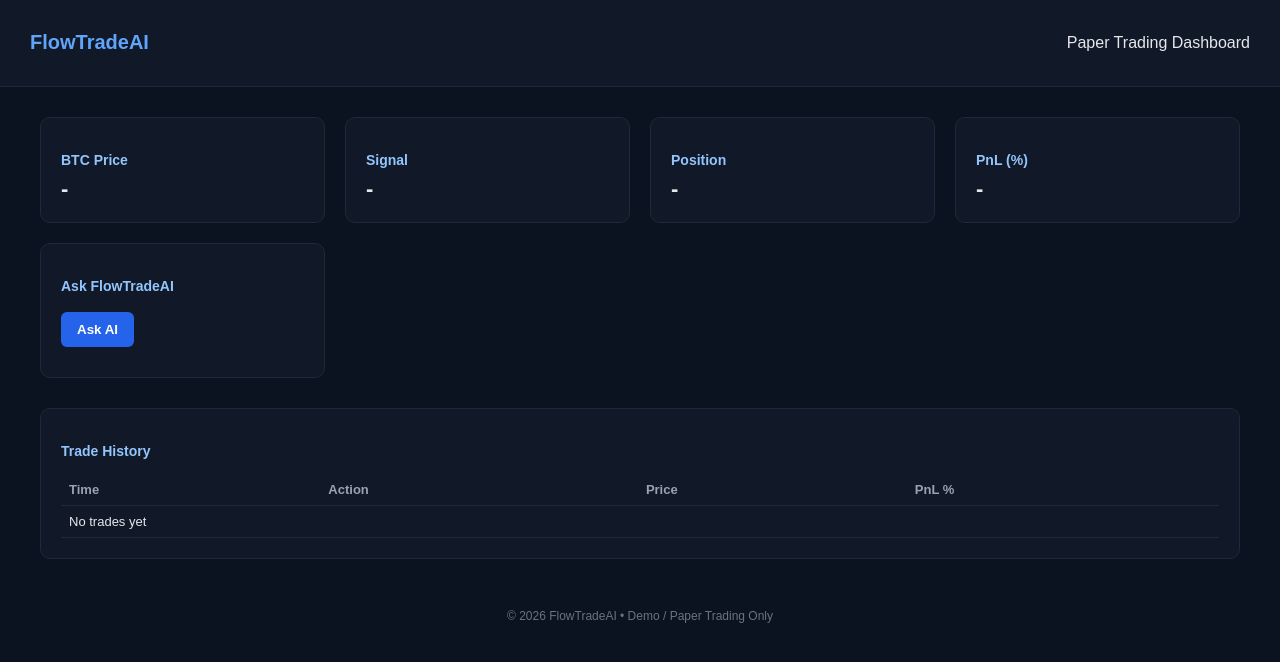
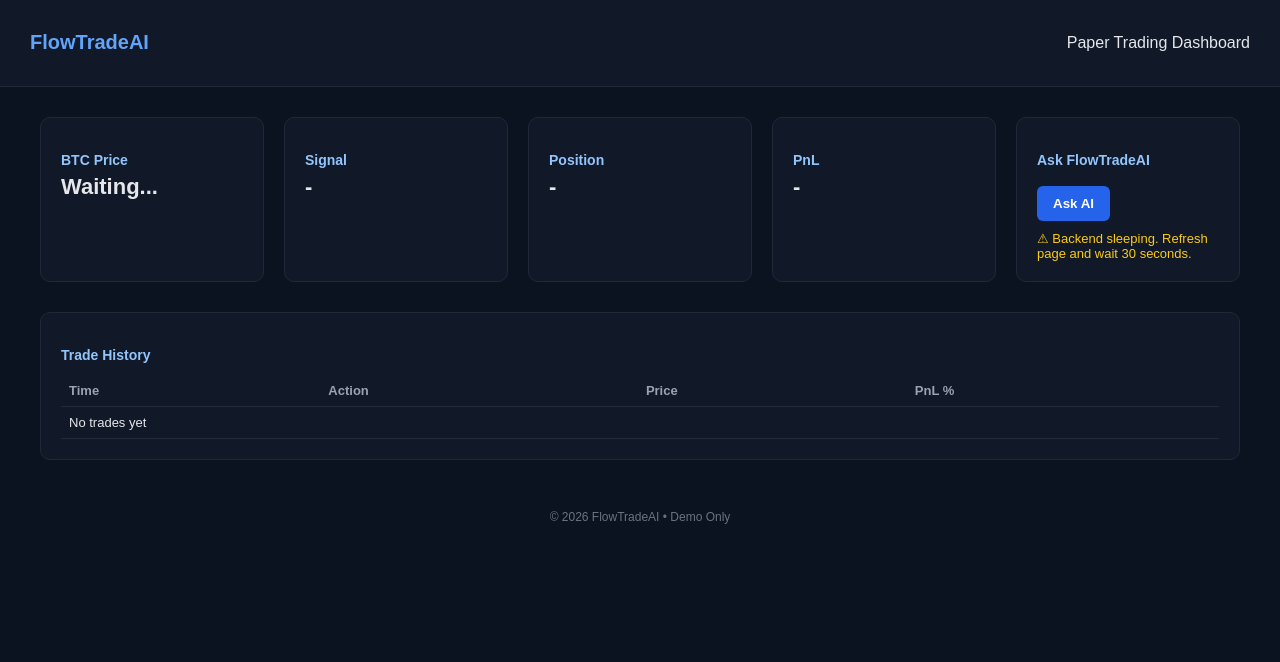
Before and after one commit to bereket2026/flowtradeai-website, a plain HTML site: page index.html in a window 1280 px wide. Both pictures are taken after a click on the button "Ask AI". Drawn offline with Linux system fonts and the light colour scheme; no server answers.

Commit message:
Update index.html

```diff
--- a/index.html
+++ b/index.html
@@ -1,9 +1,9 @@
 <!DOCTYPE html>
 <html lang="en">
 <head>
-  <meta charset="UTF-8" />
+  <meta charset="UTF-8">
   <title>FlowTradeAI Dashboard</title>
-  <meta name="viewport" content="width=device-width, initial-scale=1.0" />
+  <meta name="viewport" content="width=device-width, initial-scale=1.0">
 
   <style>
     body {
@@ -23,8 +23,8 @@
     }
 
     header h1 {
+      font-size: 20px;
       color: #60a5fa;
-      font-size: 20px;
     }
 
     .container {
@@ -35,21 +35,21 @@
 
     .grid {
       display: grid;
-      grid-template-columns: repeat(auto-fit, minmax(240px, 1fr));
+      grid-template-columns: repeat(auto-fit, minmax(220px, 1fr));
       gap: 20px;
     }
 
     .card {
       background: #111827;
-      border: 1px solid #1f2937;
       border-radius: 10px;
       padding: 20px;
+      border: 1px solid #1f2937;
     }
 
     .card h3 {
+      font-size: 14px;
       color: #93c5fd;
-      font-size: 14px;
-      margin-bottom: 8px;
+      margin-bottom: 6px;
     }
 
     .stat {
@@ -58,7 +58,7 @@
     }
 
     button {
-      margin-top: 10px;
+      margin-top: 12px;
       background: #2563eb;
       border: none;
       color: white;
@@ -71,7 +71,7 @@
     table {
       width: 100%;
       border-collapse: collapse;
-      margin-top: 15px;
+      margin-top: 12px;
       font-size: 13px;
     }
 
@@ -83,6 +83,12 @@
 
     th {
       color: #9ca3af;
+    }
+
+    .status {
+      margin-top: 10px;
+      font-size: 13px;
+      color: #facc15;
     }
 
     footer {
@@ -105,7 +111,7 @@
   <div class="grid">
     <div class="card">
       <h3>BTC Price</h3>
-      <div id="price" class="stat">-</div>
+      <div id="price" class="stat">Waiting...</div>
     </div>
 
     <div class="card">
@@ -119,14 +125,14 @@
     </div>
 
     <div class="card">
-      <h3>PnL (%)</h3>
+      <h3>PnL</h3>
       <div id="pnl" class="stat">-</div>
     </div>
 
     <div class="card">
       <h3>Ask FlowTradeAI</h3>
       <button onclick="askAI()">Ask AI</button>
-      <div id="explanation" style="margin-top:10px;font-size:13px;"></div>
+      <div id="status" class="status">Click the button to start</div>
     </div>
   </div>
 
@@ -141,7 +147,7 @@
           <th>PnL %</th>
         </tr>
       </thead>
-      <tbody id="historyTable">
+      <tbody id="history">
         <tr><td colspan="4">No trades yet</td></tr>
       </tbody>
     </table>
@@ -150,35 +156,51 @@
 </div>
 
 <footer>
-  © 2026 FlowTradeAI • Demo / Paper Trading Only
+  © 2026 FlowTradeAI • Demo Only
 </footer>
 
 <script>
 async function askAI() {
-  const res = await fetch("https://flowtradeai-backend-v3.onrender.com/ai", {
-    method: "POST"
-  });
+  document.getElementById("status").innerText = "Connecting to AI...";
+
+  try {
+    const res = await fetch(
+      "https://flowtradeai-backend-v3.onrender.com/ai",
+      { method: "POST" }
+    );
+
+    if (!res.ok) throw new Error("Backend error");
+
     const data = await res.json();
 
-  document.getElementById("price").innerText = "$" + data.price.toLocaleString();
+    document.getElementById("price").innerText =
+      "$" + data.price.toLocaleString();
+
     document.getElementById("signal").innerText = data.signal;
     document.getElementById("position").innerText = data.position;
-  document.getElementById("pnl").innerText = data.pnl ? data.pnl + "%" : "-";
-  document.getElementById("explanation").innerText = data.explanation;
+    document.getElementById("pnl").innerText =
+      data.pnl ? data.pnl + "%" : "-";
 
-  const table = document.getElementById("historyTable");
-  table.innerHTML = "";
+    document.getElementById("status").innerText = data.explanation;
 
-  data.history.forEach(trade => {
+    const history = document.getElementById("history");
+    history.innerHTML = "";
+
+    data.history.forEach(t => {
       const row = document.createElement("tr");
       row.innerHTML = `
-      <td>${trade.time}</td>
-      <td>${trade.action}</td>
-      <td>$${trade.price.toLocaleString()}</td>
-      <td>${trade.pnl ? trade.pnl + "%" : "-"}</td>
+        <td>${t.time}</td>
+        <td>${t.action}</td>
+        <td>$${t.price.toLocaleString()}</td>
+        <td>${t.pnl ? t.pnl + "%" : "-"}</td>
       `;
-    table.appendChild(row);
+      history.appendChild(row);
     });
+
+  } catch (err) {
+    document.getElementById("status").innerText =
+      "⚠ Backend sleeping. Refresh page and wait 30 seconds.";
+  }
 }
 </script>
 
```
Lines whose indentation alone changed are shown as unchanged.
